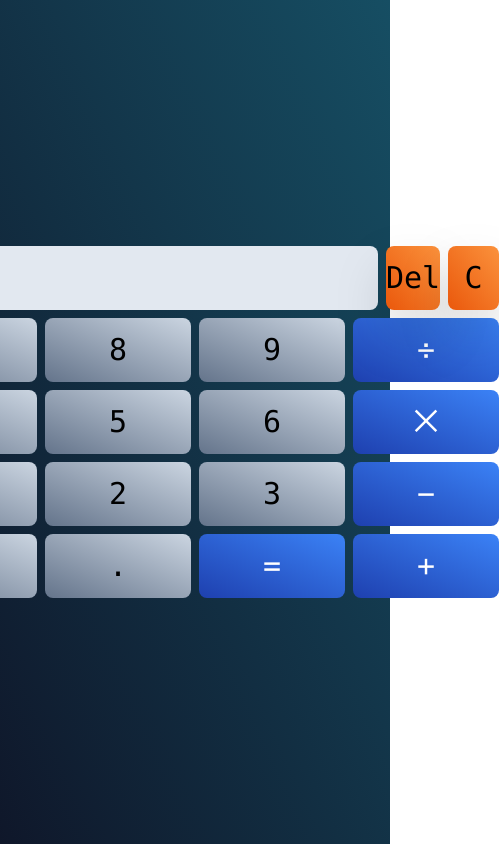
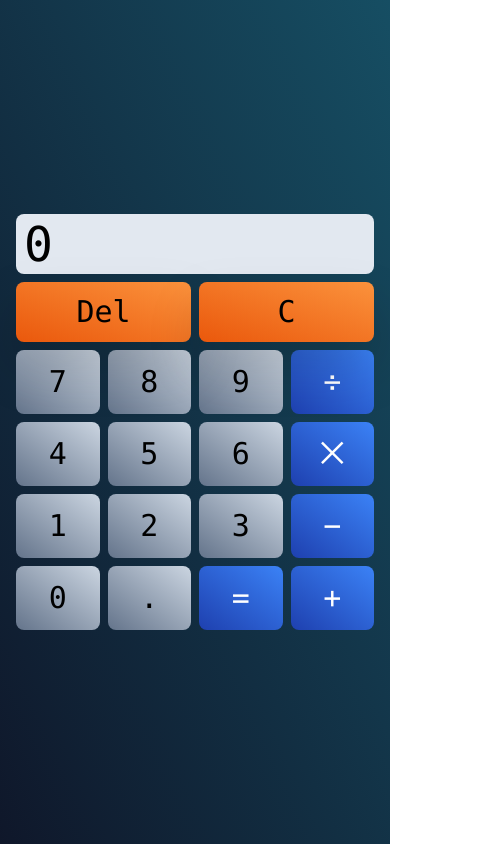
Before and after one commit to Meziim/React-Calculator, a React (Create React App) app: page / in a window 390 px wide. Shown: the whole page, 499 px wide, since content can reach past the window. Built offline with nearby package versions, Linux system fonts and the light colour scheme.

Commit message:
Responsive

```diff
--- a/src/App.jsx
+++ b/src/App.jsx
@@ -104,21 +104,23 @@ function App() {
   return (
     <div className="App bg-gradient-to-bl from-cyan-900 to-slate-900 font-mono h-screen flex justify-center items-center">
       <div className="w-fit text-black">
-        <main className="w-128 text-3xl">
-          <section className="flex items-center justify-between h-16 gap-2">
+        <main className="sm:w-128 w-screen px-4 sm:px-0 text-3xl">
+          <section className="flex items-center justify-between h-32 sm:h-16 gap-2 sm:flex-row flex-col">
             <Display displaySetter={displayChange} />
+            <div className="flex items-center justify-center h-full gap-2 w-full sm:w-fit">
               <button
                 onClick={deleteNumber}
-              className="bg-gradient-to-bl from-orange-400 to-orange-600 w-16 h-full rounded-lg drop-shadow-2xl"
+                className="bg-gradient-to-bl from-orange-400 to-orange-600 w-full sm:w-16 h-full rounded-lg drop-shadow-2xl"
               >
                 Del
               </button>
               <button
                 onClick={clearData}
-              className="bg-gradient-to-bl from-orange-400 to-orange-600 w-16 h-full rounded-lg drop-shadow-2xl"
+                className="bg-gradient-to-bl from-orange-400 to-orange-600 w-full sm:w-16 h-full rounded-lg drop-shadow-2xl"
               >
                 C
               </button>
+            </div>
           </section>
           <section className="numpad flex flex-col gap-2 mt-2">
             <div className="row w-full flex justify-between items-center gap-2 h-16">
```
Lines whose indentation alone changed are shown as unchanged.
